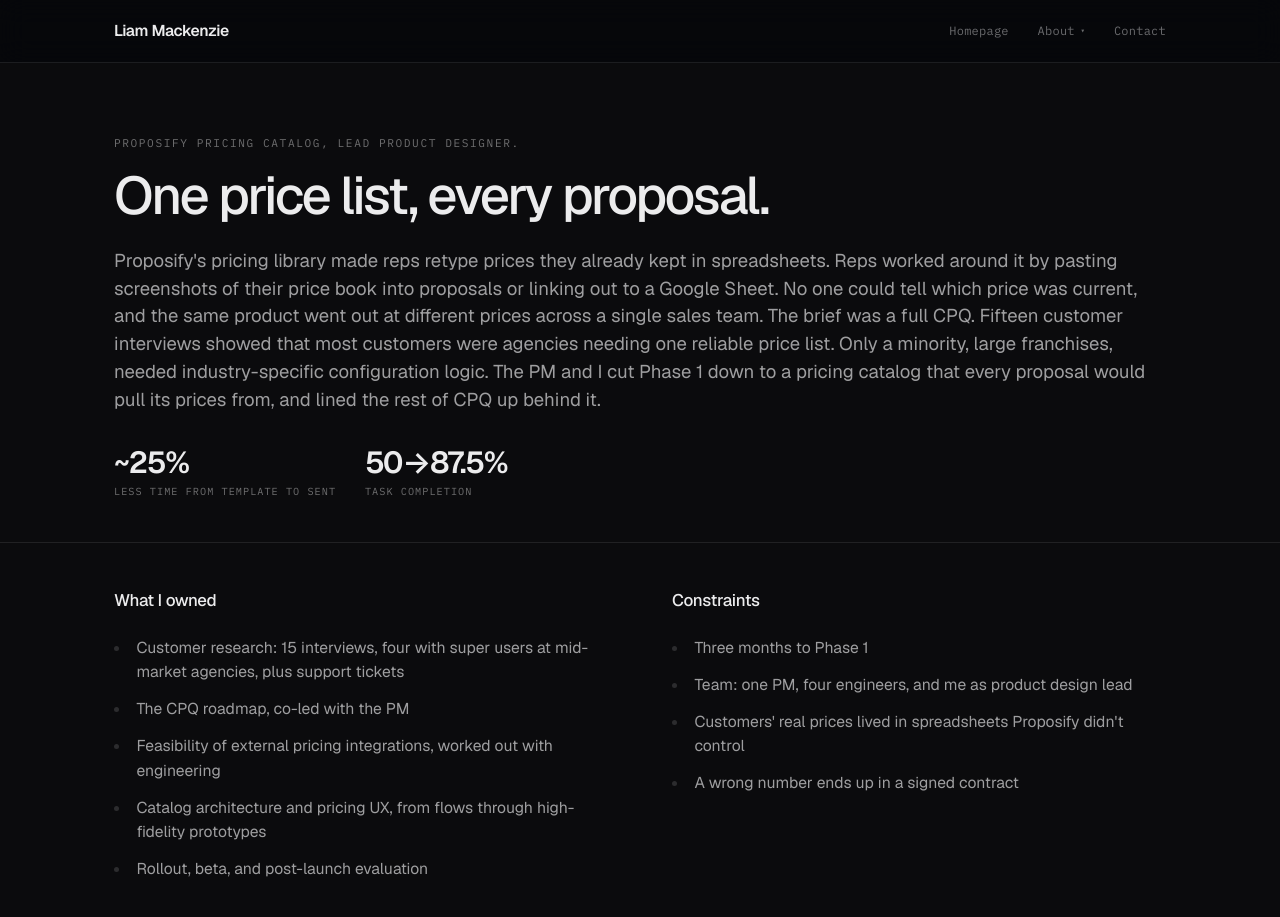
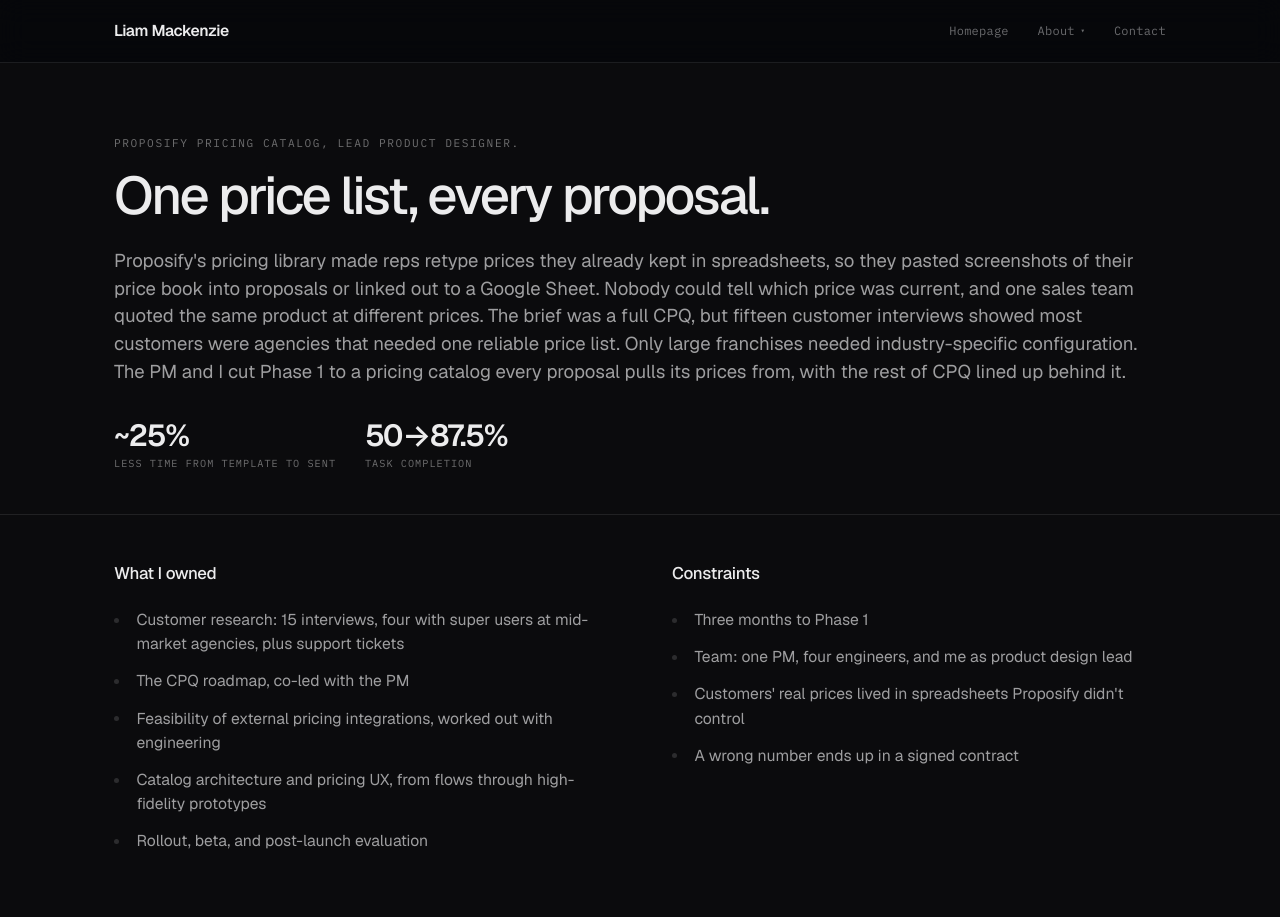
Before and after one commit to liamm10/liamm10.github.io, a plain HTML site: page work/proposify-cpq/index.html in a window 1280 px wide. Shown: the top 917 px of the page. Drawn offline with nearby package versions, Linux system fonts and the light colour scheme.

Commit message:
Tighten CPQ hero paragraph
Co-Authored-By: Claude Opus 5.5 <noreply@anthropic.com>

```diff
--- a/work/proposify-cpq/index.html
+++ b/work/proposify-cpq/index.html
@@ -135,7 +135,7 @@
   <div class="wrap col read-wide">
     <p class="eyebrow">Proposify Pricing Catalog, Lead Product Designer.</p>
     <h1 class="rw" data-rw-now>One price list, every proposal.</h1>
-    <p class="lede" style="margin-top:1.4rem;max-width:none;">Proposify's pricing library made reps retype prices they already kept in spreadsheets. Reps worked around it by pasting screenshots of their price book into proposals or linking out to a Google Sheet. No one could tell which price was current, and the same product went out at different prices across a single sales team. The brief was a full CPQ. Fifteen customer interviews showed that most customers were agencies needing one reliable price list. Only a minority, large franchises, needed industry-specific configuration logic. The PM and I cut Phase 1 down to a pricing catalog that every proposal would pull its prices from, and lined the rest of CPQ up behind it.</p>
+    <p class="lede" style="margin-top:1.4rem;max-width:none;">Proposify's pricing library made reps retype prices they already kept in spreadsheets, so they pasted screenshots of their price book into proposals or linked out to a Google Sheet. Nobody could tell which price was current, and one sales team quoted the same product at different prices. The brief was a full CPQ, but fifteen customer interviews showed most customers were agencies that needed one reliable price list. Only large franchises needed industry-specific configuration. The PM and I cut Phase 1 to a pricing catalog every proposal pulls its prices from, with the rest of CPQ lined up behind it.</p>
     <div class="metrics" style="margin-top:2.1rem;margin-bottom:0;">
       <div class="metric"><span class="n">~25%</span><span class="l">Less time from template to sent</span></div>
       <div class="metric"><span class="n">50→87.5%</span><span class="l">Task completion</span></div>
```
